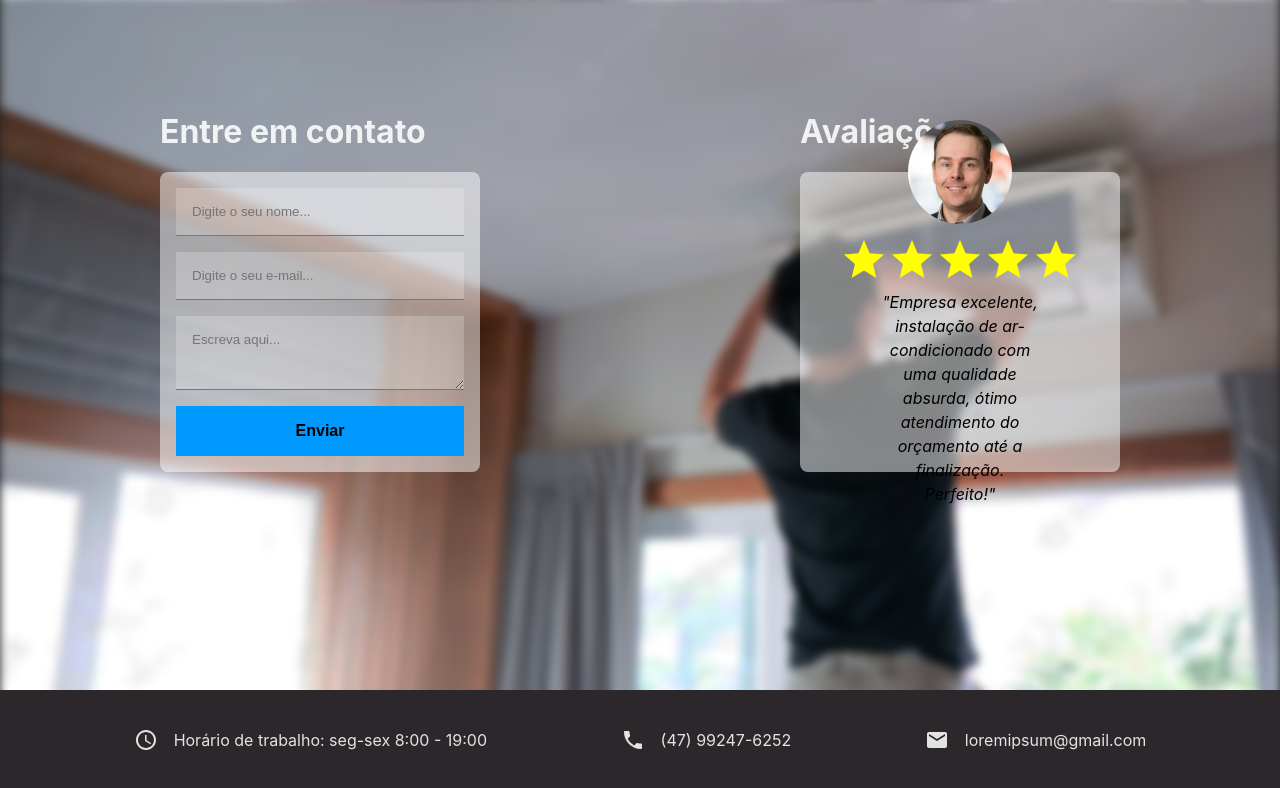
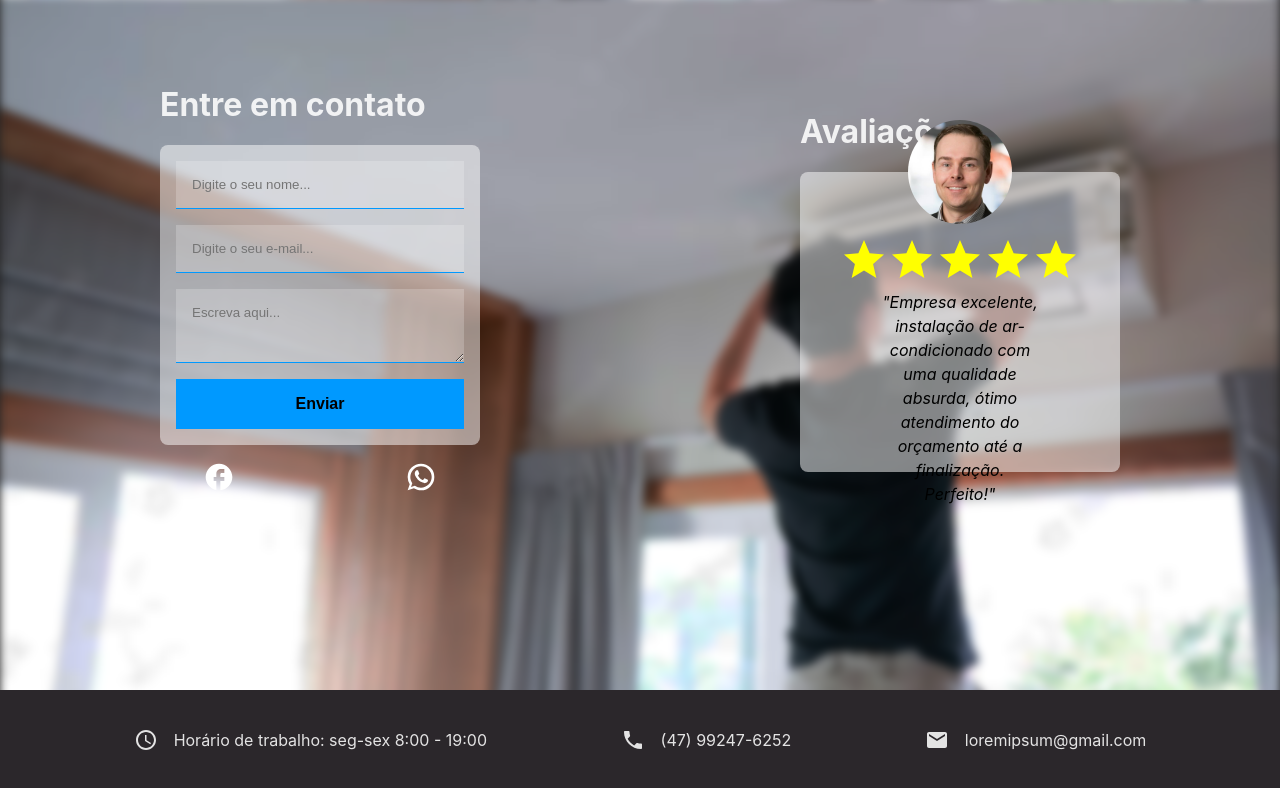
Before and after one commit to fabioitj/Marcon, a React (Vite) app: page / in a window 1280 px wide. Shown: the part 1710-2498 px from the top of the page. Built offline with nearby package versions, Linux system fonts and the light colour scheme.

Commit message:
Responsive

```diff
--- a/src/components/contato/index.tsx
+++ b/src/components/contato/index.tsx
@@ -1,6 +1,6 @@
 import { useState } from "react";
 import "./styles.scss";
-import {Star} from "@mui/icons-material";
+import {Star, FacebookOutlined, WhatsApp} from "@mui/icons-material";
 import avaliacao_image from "../../assets/pessoa_avaliacao.png"
 
 function Contato() {
@@ -33,6 +33,10 @@ function Contato() {
                     <textarea placeholder="Escreva aqui..." value={corpo} onChange={e => setCorpo(e.target.value)}></textarea>
                     <button onClick={handleSendEmail}>Enviar</button>
                 </form>
+                <div className="contato__box__icons">
+                    <a href="https://www.facebook.com/marconclimatizacao" target="_blank"><FacebookOutlined/></a>
+                    <a href="https://wa.me/5547992476252" target="_blank"><WhatsApp/></a>
+                </div>
             </div>
             <div className="contato__avaliacao">
                 <h2>Avaliações</h2>
--- a/src/components/contato/styles.scss
+++ b/src/components/contato/styles.scss
@@ -21,7 +21,7 @@ $blue: rgb(0, 153, 255);
             text-align: left;
             width: 50%;
             font-size: 2rem;
-            padding-bottom: 1rem;;
+            padding-bottom: 1rem;
         }
 
         & form {
@@ -71,6 +71,20 @@ $blue: rgb(0, 153, 255);
                 font-weight: bold;
                 font-size: 1rem;
                 border: 0;
+            }
+        }
+
+        &__icons {
+            margin-top: 1rem;
+            width: 90%;
+            display: flex;
+            justify-content: space-evenly;
+
+            & a {
+                color: white;
+                & svg {
+                    font-size: 2rem;
+                }
             }
         }
     }
@@ -140,16 +154,38 @@ $blue: rgb(0, 153, 255);
         &__box {
             width: 100%;
 
+            & h2 {
+                width: 90%;
+            }
+
             & form {
-                width: 80%;
+                width: 90%;
+            }
+
+            & a {
+                & svg {
+                    font-size: 2rem;
+                }
+
+                color: $blue;
+
+                &:nth-child(2) {
+                    color: green !important;
+                }
             }
         }
 
         &__avaliacao {
             width: 100%;
 
+            & h2 {
+                width: 90%;
+                font-size: 1.5rem;
+            }
+
             &__box {
-                width: 80%;
+                height: 320px;
+                width: 90%;
             }
         }
     }
--- a/src/components/navbar/styles.scss
+++ b/src/components/navbar/styles.scss
@@ -66,27 +66,31 @@ $blue: rgb(0, 153, 255);
             display: block;
         }
 
+        & label {
+            display: block !important;
+        }
+
         &__list {
             position: absolute;
-            top: 0;
-            left: 0;
-            width: 100%;
+            top: 6rem;
+            right: 2rem;
+            width: 60%;
             flex-direction: column;
+            background-color: $blue;
+            padding: 1rem;
 
             &__item {
                 display: block;
-                margin: 2rem;
-                padding: 2rem;
+                width: 100%;
 
                 &__link {
+                    width: 100%;
                     padding: 0 !important;
                     margin: 0 !important;
+                    color: white;
                 }
 
-                &:hover {
-                    background-color: white;
-                    color: $blue;
-                }
+
             }
         }
     }
```
